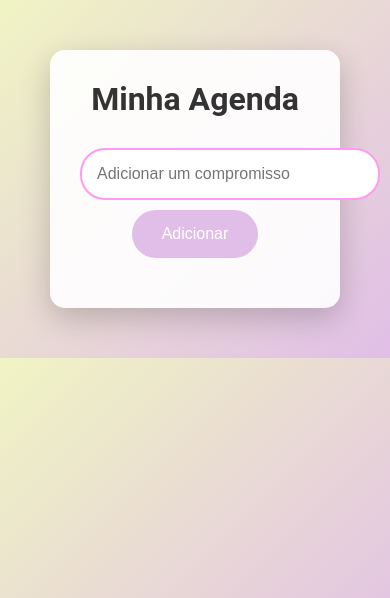
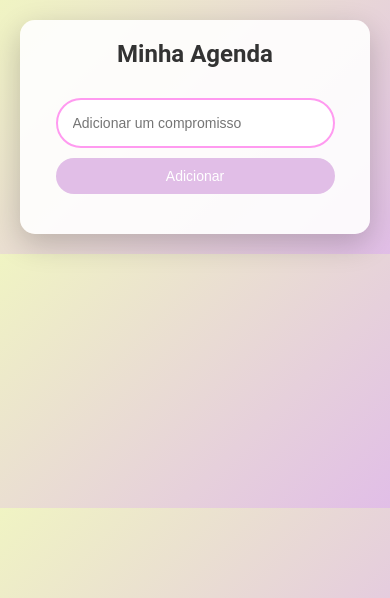
Before and after one commit to Zuruy/MySites, a PHP site: page / in a window 390 px wide. Shown: the top 598 px of the page. Run offline with PHP 8.4, Linux system fonts and the light colour scheme.

Commit message:
novos updates

```diff
--- a/Calendario/sytle.css
+++ b/Calendario/sytle.css
@@ -8,7 +8,7 @@ body {
     font-family: 'Roboto', sans-serif;
     background: linear-gradient(135deg, #f0f4c3, #e1bee7);
     text-align: center;
-    padding: 50px;
+    padding: 20px; /* Diminuído o padding */
 }
 
 .container {
@@ -17,10 +17,8 @@ body {
     border-radius: 15px;
     box-shadow: 0 10px 30px rgba(0, 0, 0, 0.2);
     transition: transform 0.3s;
-}
-
-.container:hover {
-    transform: scale(1.05);
+    max-width: 500px; /* Limita a largura máxima */
+    margin: auto; /* Centraliza a container */
 }
 
 h1 {
@@ -31,7 +29,8 @@ h1 {
 input {
     padding: 15px;
     margin: 10px 0;
-    width: 300px;
+    width: 100%; /* Altera a largura para 100% */
+    max-width: 300px; /* Limita a largura máxima */
     border: 2px solid #ff9af0;
     border-radius: 25px;
     font-size: 16px;
@@ -119,22 +86,29 @@ li:hover {
     border-radius: 5px;
     cursor: pointer;
     padding: 5px 10px;
-    transition: background 0.3s;
 }
 
-.delete-btn:hover {
-    background: #ff3d3d; /* Altera a cor no hover */
-}
-/* ... código anterior ... */
+/* Media Queries para Responsividade */
+@media (max-width: 768px) {
+    .container {
+        padding: 20px; /* Diminuído o padding para telas menores */
+    }
 
-.event-item {
-    position: relative; /* Para permitir que o item deslize */
-    transition: transform 0.3s ease, opacity 0.3s ease; /* Animação de transição */
+    input, button {
+        width: 90%; /* Aumenta a largura dos inputs e botões para 90% em telas menores */
+    }
+
+    button {
+        padding: 10px 20px; /* Ajusta o padding dos botões */
+    }
 }
 
-.event-item.remove {
-    transform: translateX(100%); /* Move o item para a direita */
-    opacity: 0; /* Esconde o item */
+@media (max-width: 480px) {
+    h1 {
+        font-size: 24px; /* Ajusta o tamanho do título para telas pequenas */
+    }
+
+    input, button {
+        font-size: 14px; /* Ajusta o tamanho da fonte para inputs e botões */
+    }
 }
-
-/* ... código anterior ... */
```
Also changed, not shown: other parts of Calendario/sytle.css (+4 -36 lines).
